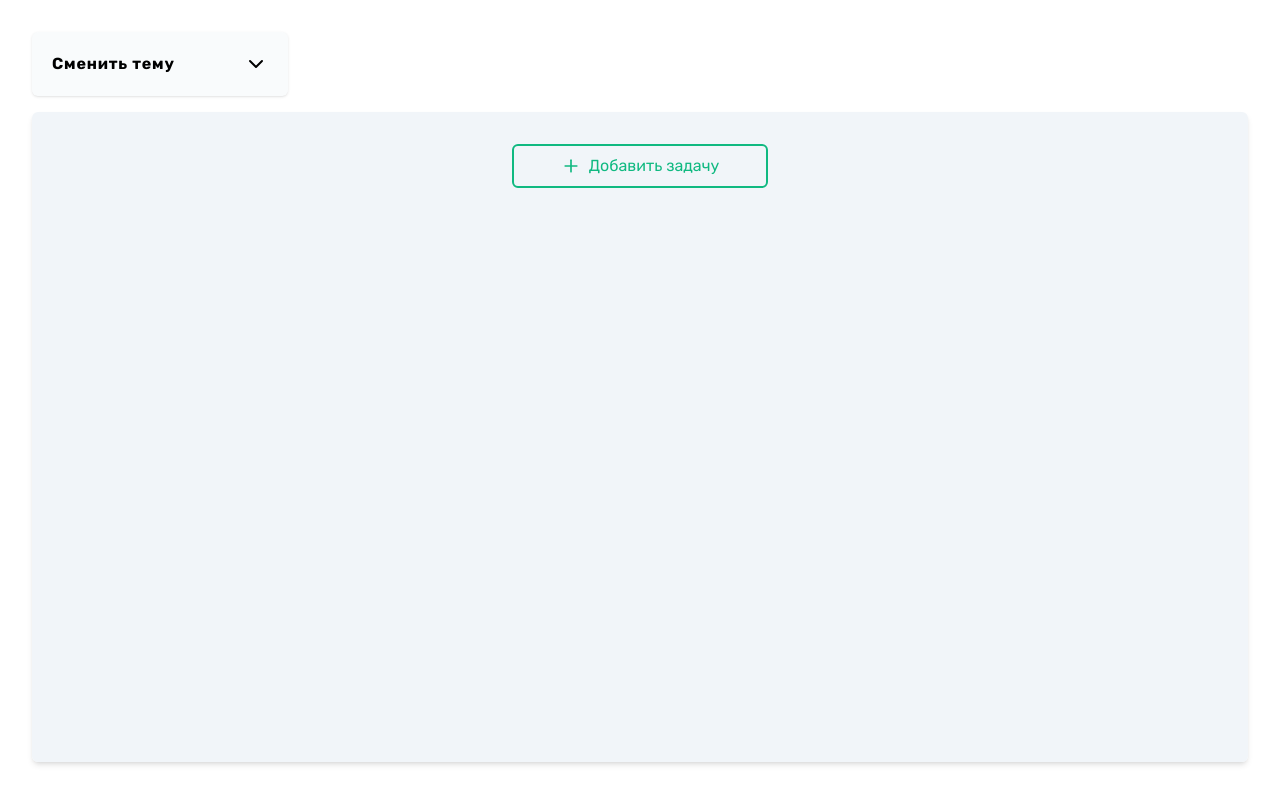
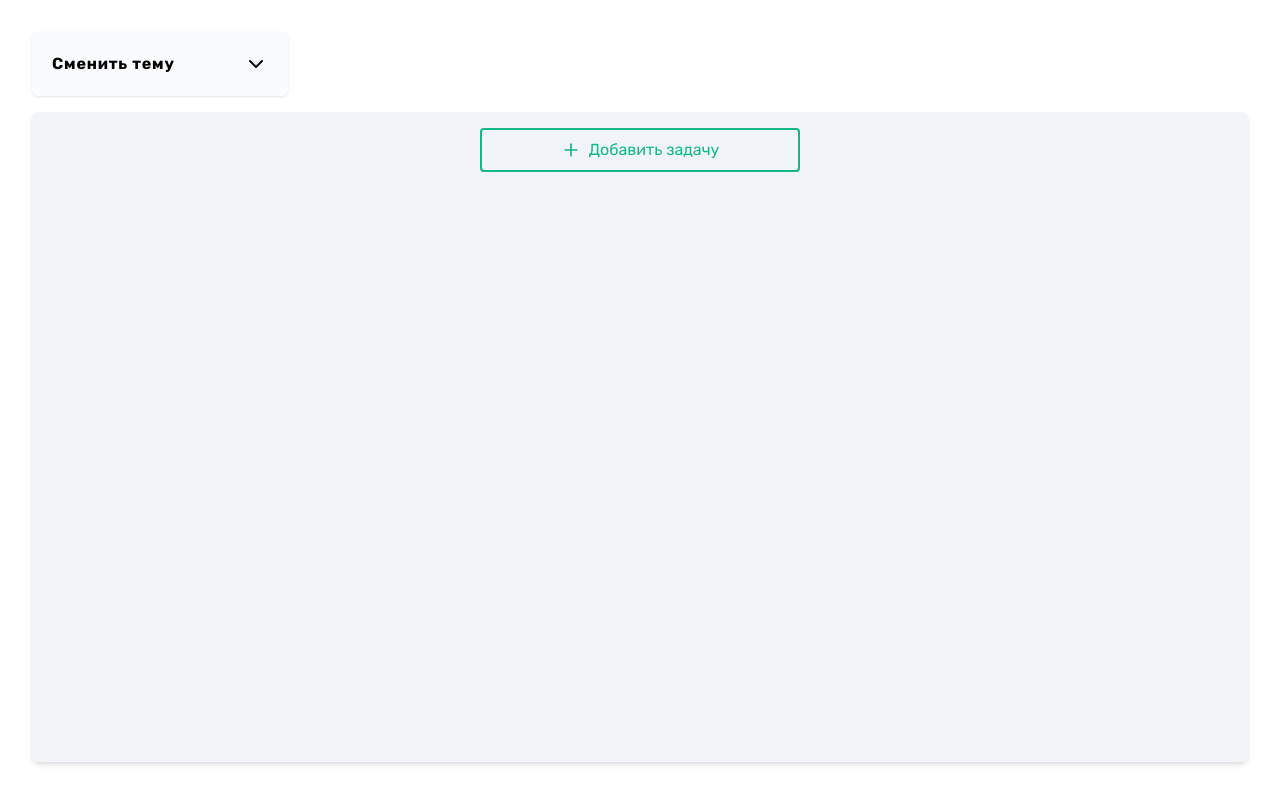
Before and after one commit to boevDev/apricode-test, a React (Vite) app: page / in a window 1280 px wide. Built offline with nearby package versions, Linux system fonts and the light colour scheme.

Commit message:
add subTasks

```diff
--- a/package.json
+++ b/package.json
@@ -26,7 +26,7 @@
   },
   "devDependencies": {
     "@eslint/js": "^9.9.0",
-    "@types/react": "^18.3.3",
+    "@types/react": "^18.3.4",
     "@types/react-dom": "^18.3.0",
     "@vitejs/plugin-react-swc": "^3.5.0",
     "autoprefixer": "^10.4.20",
--- a/src/App.tsx
+++ b/src/App.tsx
@@ -1,5 +1,6 @@
 import { observer } from 'mobx-react-lite';
 import {
+  Button,
   Header,
   Modal,
   Task,
@@ -13,24 +14,24 @@ import { Plus } from 'lucide-react';
 
 const getSelectedItem = () => {
   return taskList.list.find(
-    (item: TaskType) => item.id === taskList.showDescription
+    (item: TaskType) => item.id === taskList.selectedTaskID
   );
 };
 
 const App = observer(() => {
   const [isOpenAddTask, setIsOpenAddTask] = useState(false);
 
-  const selectedItem = getSelectedItem();
+  const selectedTask = getSelectedItem();
 
-  console.log(taskList.list);
+  console.log(selectedTask);
 
   return (
     <div className='font-rubik h-screen p-8 bg-white dark:bg-slate-900 dark:text-white w-full max-w-screen-xl m-auto'>
       <Header />
       <div className='flex flex-row rounded-md shadow-md h-[calc(100%-86px)]'>
         <div
-          className={`flex flex-col items-center w-full flex-1 rounded-s-md ${
-            !selectedItem && 'rounded-e-md'
+          className={`flex flex-col gap-1 items-center w-full flex-1 rounded-s-md ${
+            !selectedTask && 'rounded-e-md'
           } bg-slate-100 p-4 overflow-auto dark:bg-slate-800`}
         >
           {taskList.list.length <= 0 ? null : (
@@ -42,17 +43,19 @@ const App = observer(() => {
               ))}
             </TasksList>
           )}
-          <button
-            className='flex flex-row flex-nowrap justify-center items-center gap-2 border-2 text-emerald-500 border-emerald-500 hover:bg-emerald-500 hover:text-white transition-colors mt-4 w-full max-w-64 p-2 rounded-md'
+          <Button
+            size='xs'
+            variant='outlined'
+            color='emerald'
             onClick={() => setIsOpenAddTask((prev) => !prev)}
           >
             <Plus size={20} />
             Добавить задачу
-          </button>
+          </Button>
         </div>
-        {selectedItem && (
+        {selectedTask && (
           <>
-            <TaskInfo task={selectedItem} />
+            <TaskInfo task={selectedTask} />
             <Modal
               isOpen={isOpenAddTask}
               onClose={() => setIsOpenAddTask(false)}
@@ -60,7 +63,7 @@ const App = observer(() => {
               <TaskForm
                 onClose={() => setIsOpenAddTask(false)}
                 mode='add'
-                task={selectedItem}
+                task={selectedTask}
               />
             </Modal>
           </>
--- /dev/null
+++ b/src/components/button/button.tsx
@@ -0,0 +1,86 @@
+import React from 'react';
+
+export type Color = 'blue' | 'red' | 'yellow' | 'emerald' | 'gray';
+
+interface Props {
+  className?: string;
+  children?: React.ReactNode;
+  color?: Color;
+  onClick?: () => void;
+  variant?: 'contained' | 'outlined';
+  size?: 'xs' | 'sm' | 'md' | 'lg' | 'xl';
+}
+
+export const Button: React.FC<Props> = ({
+  className,
+  children,
+  color = 'blue',
+  onClick,
+  variant = 'contained',
+  size,
+}) => {
+  const getStyle = () => {
+    switch (variant) {
+      case 'contained':
+        switch (color) {
+          case 'blue':
+            return 'bg-blue-500 hover:bg-blue-600';
+          case 'red':
+            return 'bg-red-500 hover:bg-red-600';
+          case 'yellow':
+            return 'bg-yellow-500 hover:bg-yellow-600';
+          case 'emerald':
+            return 'bg-emerald-500 hover:bg-emerald-600';
+          case 'gray':
+            return 'bg-gray-500 hover:bg-gray-600';
+        }
+        break;
+      case 'outlined':
+        switch (color) {
+          case 'blue':
+            return 'border-2 border-blue-500 text-blue-500 hover:border-blue-400 hover:bg-blue-400/10 hover:text-blue-400';
+          case 'red':
+            return 'border-2 border-red-500 text-red-500 hover:border-red-400 hover:bg-red-400/10 hover:text-red-400';
+          case 'yellow':
+            return 'border-2 border-yellow-500 text-yellow-500 hover:border-yellow-400 hover:bg-yellow-400/10 hover:text-yellow-400';
+          case 'emerald':
+            return 'border-2 border-emerald-500 text-emerald-500 hover:border-emerald-400 hover:bg-emerald-400/10 hover:text-emerald-400';
+          case 'gray':
+            return 'border-2 border-gray-500 text-gray-500 hover:border-gray-400 hover:bg-gray-400/10 hover:text-gray-400';
+        }
+        break;
+    }
+  };
+
+  const getSize = () => {
+    switch (size) {
+      case 'xs':
+        return 'max-w-xs';
+      case 'sm':
+        return 'max-w-sm';
+      case 'md':
+        return 'max-w-md';
+      case 'lg':
+        return 'max-w-lg';
+      case 'xl':
+        return 'max-w-xl';
+    }
+    return;
+  };
+
+  return (
+    <button
+      onClick={onClick}
+      className={`flex flex-row flex-nowrap
+            gap-2 items-center justify-center
+            rounded
+            w-full p-2
+						transition-all
+						${getSize()}
+						${getStyle()}
+						${className}`}
+    >
+      {children}
+    </button>
+  );
+};
--- a/src/components/header/header.tsx
+++ b/src/components/header/header.tsx
@@ -4,6 +4,7 @@ import { X } from 'lucide-react';
 import { Modal } from '../modal/modal';
 import { WarningQuestion } from '../warning-question/warning-question';
 import taskList from '../../store/task-list';
+import { Button } from '../button/button';
 
 export const Header: React.FC = () => {
   const [isOpenWarnCleanList, setIsOpenWarnCleanList] = useState(false);
@@ -12,13 +13,15 @@ export const Header: React.FC = () => {
     <header className='flex flex-row justify-between mb-4 items-center'>
       <ThemeSwithcer />
       {taskList.list.length <= 0 ? null : (
-        <button
-          className='flex flex-row flex-nowrap justify-center items-center gap-2 border-2 text-red-500 border-red-500 hover:bg-red-500 hover:text-white transition-colors w-full max-w-64 p-2 rounded-md'
+        <Button
+          size='xs'
+          color='red'
+          variant='outlined'
           onClick={() => setIsOpenWarnCleanList(true)}
         >
           <X size={20} />
           Очистить список задач
-        </button>
+        </Button>
       )}
 
       <Modal
--- a/src/components/index.ts
+++ b/src/components/index.ts
@@ -6,3 +6,4 @@ export { TaskInfo } from './task-info/task-info';
 export { WarningQuestion } from './warning-question/warning-question';
 export { TaskForm } from './task-form/task-form';
 export { Header } from './header/header';
+export { Button } from './button/button';
--- a/src/components/task/task.tsx
+++ b/src/components/task/task.tsx
@@ -1,6 +1,10 @@
-import { ChevronRight } from 'lucide-react';
-import React from 'react';
+import { ChevronDown, ChevronRight, Plus } from 'lucide-react';
+import React, { useState } from 'react';
 import taskList from '../../store/task-list';
+import { Button } from '../button/button';
+import { Modal } from '../modal/modal';
+import { TasksList } from '../tasks-list/tasks-list';
+import { TaskForm } from '../task-form/task-form';
 
 interface Props {
   id: string;
@@ -8,17 +12,54 @@ interface Props {
 }
 
 export const Task: React.FC<Props> = ({ children, id }) => {
+  const [isOpenTask, setIsOpenTask] = useState(false);
+  const [isOpenAddSubTask, setIsOpenAddSubTask] = useState(false);
+
+  const selectedTask = taskList.list.find((task) => task.id === id);
+
   return (
+    <>
       <button
         onClick={() => {
-        taskList.setShowDescription(id);
+          setIsOpenTask((prev) => !prev);
+          taskList.setSelectedTaskID(id);
         }}
         className='font-medium text-lg flex flex-row gap-2 justify-between items-center w-full hover:bg-slate-200 dark:hover:bg-slate-700 rounded-md p-2 cursor-pointer transition-colors'
       >
         <div className='flex flex-row gap-2 items-center w-full truncate'>
-        <ChevronRight size={18} />
+          {isOpenTask ? <ChevronDown size={18} /> : <ChevronRight size={18} />}
           {children}
         </div>
+
+        <Modal
+          isOpen={isOpenAddSubTask}
+          onClose={() => setIsOpenAddSubTask(false)}
+        >
+          <TaskForm
+            onClose={() => setIsOpenAddSubTask(false)}
+            mode='addSub'
+            task={selectedTask}
+          />
+        </Modal>
       </button>
+      {isOpenTask && (
+        <div className='pl-6'>
+          <TasksList>
+            {selectedTask?.subTasks.map((subTask) => (
+              <Task id={subTask.id} key={subTask.id}>
+                {subTask.title}
+              </Task>
+            ))}
+          </TasksList>
+          <button
+            className='text-lg flex flex-row gap-2 justify-start items-center w-full text-slate-500 hover:bg-slate-200 dark:hover:bg-slate-700 rounded-md p-2 cursor-pointer transition-colors'
+            onClick={() => setIsOpenAddSubTask((prev) => !prev)}
+          >
+            <Plus size={20} />
+            Добавить подзадачу
+          </button>
+        </div>
+      )}
+    </>
   );
 };
--- a/src/components/tasks-list/tasks-list.tsx
+++ b/src/components/tasks-list/tasks-list.tsx
@@ -2,8 +2,9 @@ import React from 'react';
 
 interface Props {
   children: React.ReactNode;
+  className?: string;
 }
 
-export const TasksList: React.FC<Props> = ({ children }) => {
-  return <ul className='flex flex-col gap-1 w-full'>{children}</ul>;
+export const TasksList: React.FC<Props> = ({ children, className }) => {
+  return <ul className={`flex flex-col w-full ${className}`}>{children}</ul>;
 };
--- a/src/components/warning-question/warning-question.tsx
+++ b/src/components/warning-question/warning-question.tsx
@@ -1,4 +1,5 @@
 import React from 'react';
+import { Button } from '../button/button';
 
 interface Props {
   children: React.ReactNode;
@@ -20,22 +21,24 @@ export const WarningQuestion: React.FC<Props> = ({
         <p className='font-medium text-lg'>{children}</p>
       </div>
 
-      <div className='flex flex-row justify-between text-lg'>
-        <button
-          className='bg-emerald-500 hover:bg-emerald-600 transition-colors w-full p-4 rounded-s'
-          onClick={() => onClose()}
-        >
-          Нет
-        </button>
-        <button
-          className='bg-red-500 hover:bg-red-600 transition-colors w-full p-4 rounded-e'
+      <div className='flex flex-row justify-between text-lg w-full'>
+        <Button
+          className='rounded-e-none'
+          color='red'
           onClick={() => {
             onConfirm();
             onClose();
           }}
         >
           Да
-        </button>
+        </Button>
+        <Button
+          className='rounded-s-none'
+          color='emerald'
+          onClick={() => onClose()}
+        >
+          Нет
+        </Button>
       </div>
     </>
   );
--- a/src/store/task-list.ts
+++ b/src/store/task-list.ts
@@ -5,12 +5,12 @@ export interface TaskType {
   id: string;
   title: string;
   description: string;
-  subTaskIDs?: string[];
+  subTasks: TaskType[];
 }
 
 class TaskList {
   list: TaskType[] = localStorage.list ? JSON.parse(localStorage.list) : [];
-  showDescription?: string;
+  selectedTaskID?: string;
 
   constructor() {
     makeAutoObservable(this);
@@ -21,8 +21,20 @@ class TaskList {
       id: uuidv4(),
       title: task.title,
       description: task.description,
+      subTasks: [],
     });
     localStorage.setItem('list', JSON.stringify(this.list));
+  }
+
+  addSubTask(task: Omit<TaskType, 'id'>, id: string) {
+    this.list
+      .find((item) => item.id === id)
+      ?.subTasks.push({
+        id: uuidv4(),
+        title: task.title,
+        description: task.description,
+        subTasks: [],
+      });
   }
 
   deleteTask(id: string) {
@@ -40,8 +52,8 @@ class TaskList {
     localStorage.setItem('list', JSON.stringify(this.list));
   }
 
-  setShowDescription(id: string) {
-    this.showDescription = id;
+  setSelectedTaskID(id: string) {
+    this.selectedTaskID = id;
   }
 }
 
```
Also changed, not shown: src/components/task-form/task-form.tsx (+53 -26 lines), src/components/task-info/task-info.tsx (+11 -16 lines), 1 other file (tests, documents, lock files or other folders). Lines whose indentation alone changed are shown as unchanged.
